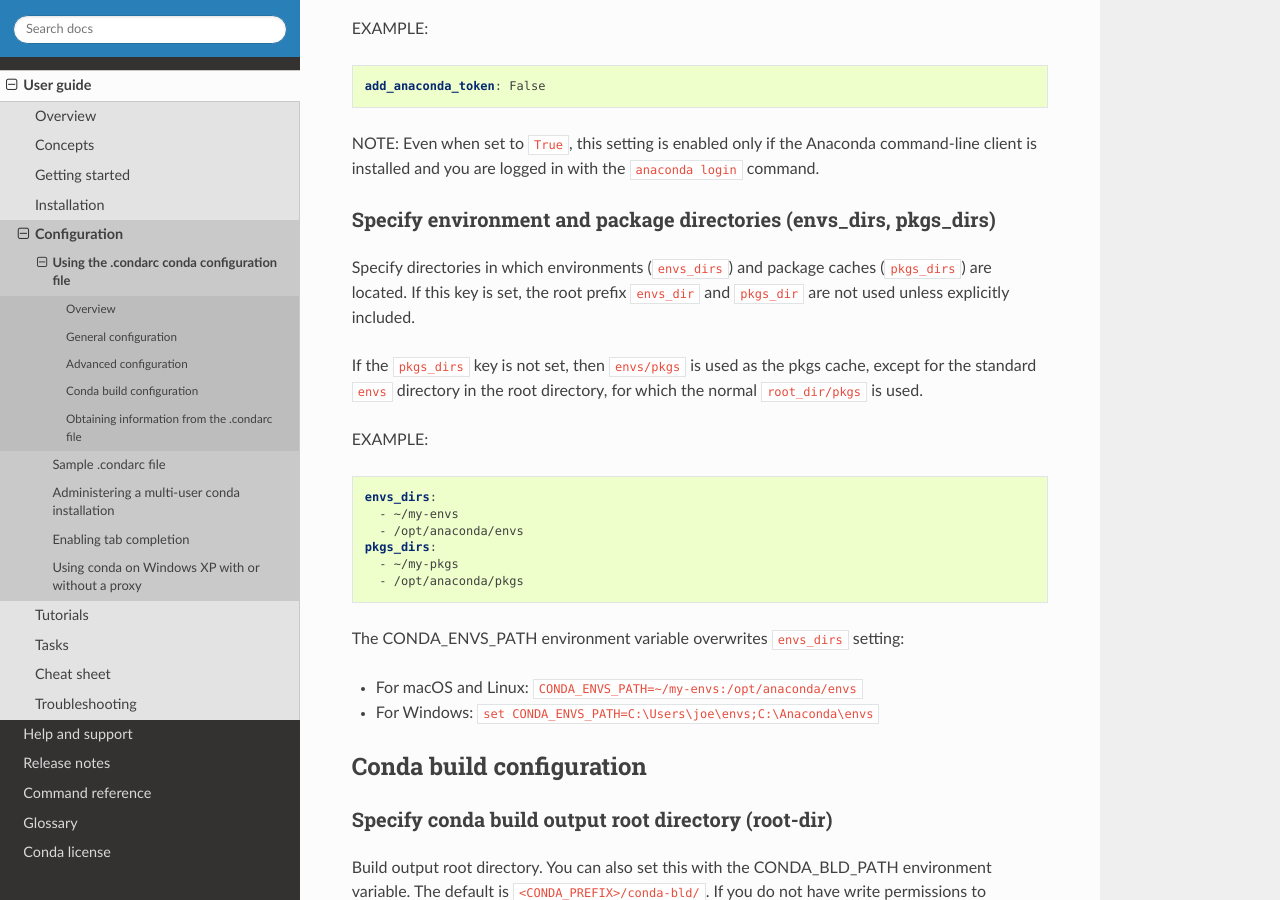
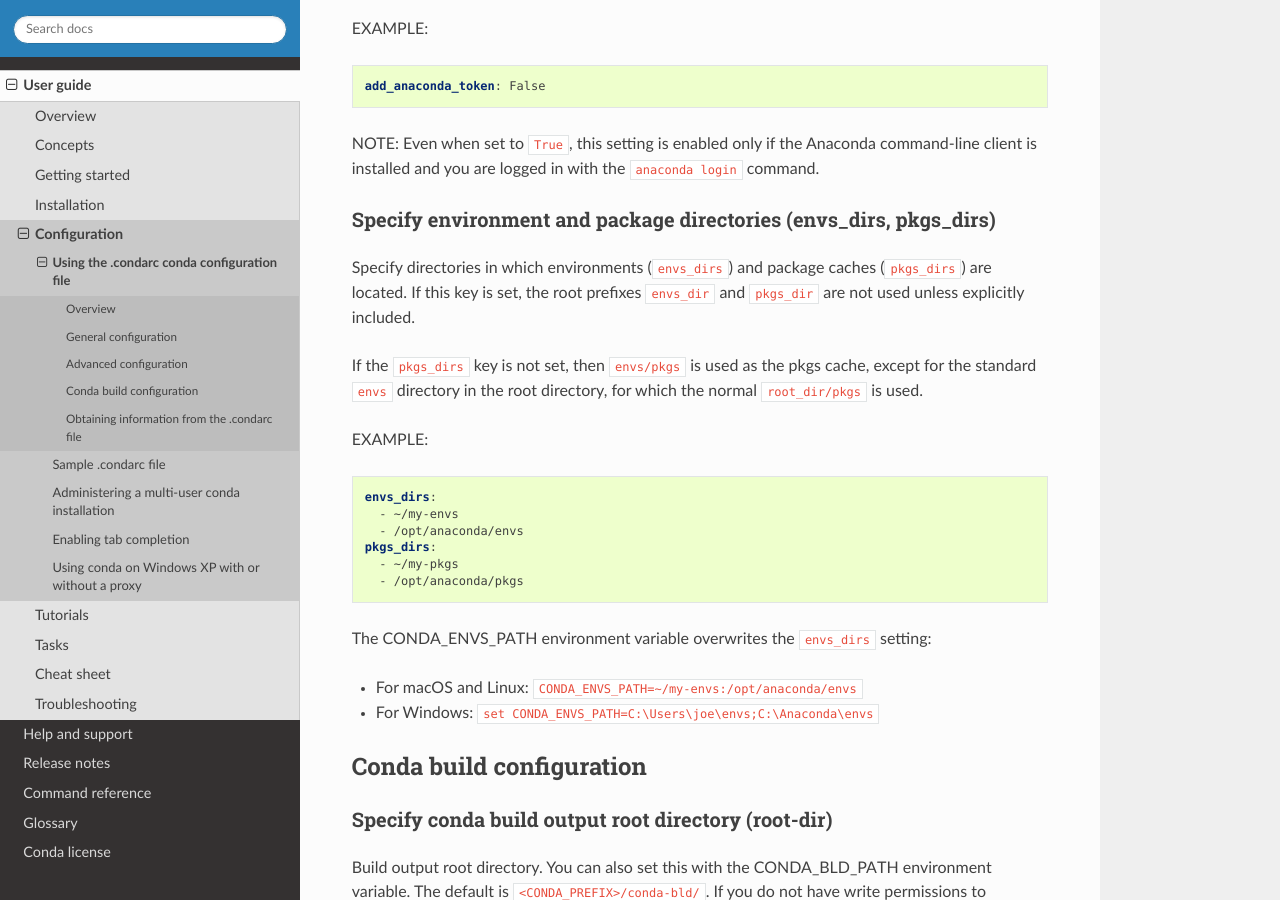
Before and after one commit to conda/conda-docs, a Sphinx documentation site: the page built from docs/source/user-guide/configuration/use-condarc.rst, in a window 1280 px wide and 900 px high, scrolled down 9317 px. Built offline with Sphinx 7.4.7 and the Read the Docs theme 2.0.0, drawn with Linux system fonts in a browser that asks for light colours.

Commit message:
text updates
text updates

```diff
--- a/docs/source/user-guide/configuration/use-condarc.rst
+++ b/docs/source/user-guide/configuration/use-condarc.rst
@@ -494,11 +494,11 @@
 
 
 Specify environment and package directories (envs_dirs, pkgs_dirs)
--------------------------------------------
+------------------------------------------------------------------
 
-Specify directories in which environments (``envs_dirs``) and package caches (``pkgs_dirs``) are located. If this
-key is set, the root prefix ``envs_dir`` and ``pkgs_dir`` are not used unless
-explicitly included.
+Specify directories in which environments (``envs_dirs``) and package caches
+(``pkgs_dirs``) are located. If this key is set, the root prefixes ``envs_dir``
+and ``pkgs_dir`` are not used unless explicitly included.
 
 If the ``pkgs_dirs`` key is not set, then ``envs/pkgs`` is used
 as the pkgs cache, except for the standard ``envs`` directory in the root
@@ -515,7 +515,7 @@
     - ~/my-pkgs
     - /opt/anaconda/pkgs
 
-The CONDA_ENVS_PATH environment variable overwrites ``envs_dirs`` setting:
+The CONDA_ENVS_PATH environment variable overwrites the ``envs_dirs`` setting:
 
 * For macOS and Linux:
   ``CONDA_ENVS_PATH=~/my-envs:/opt/anaconda/envs``
```
